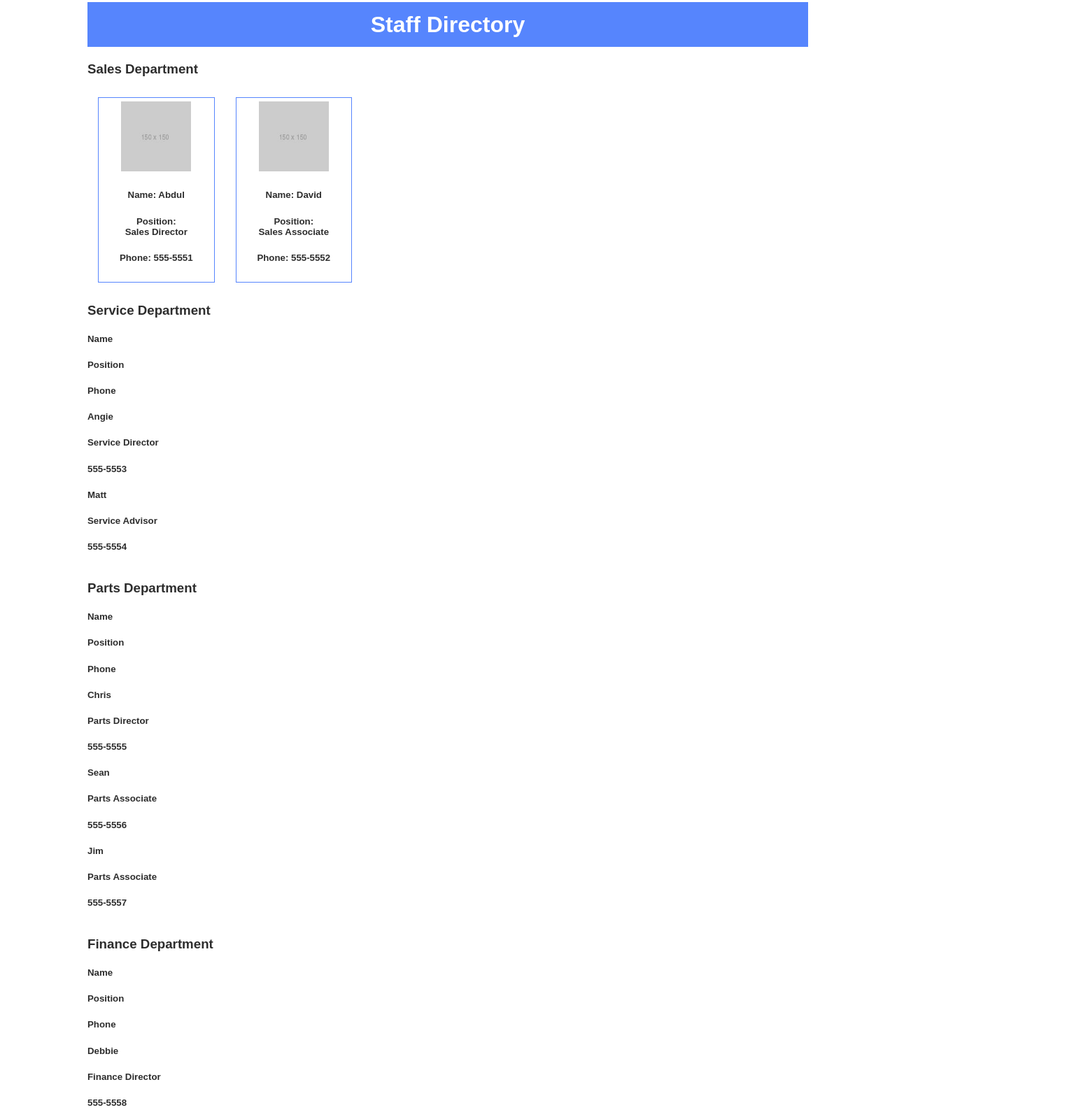
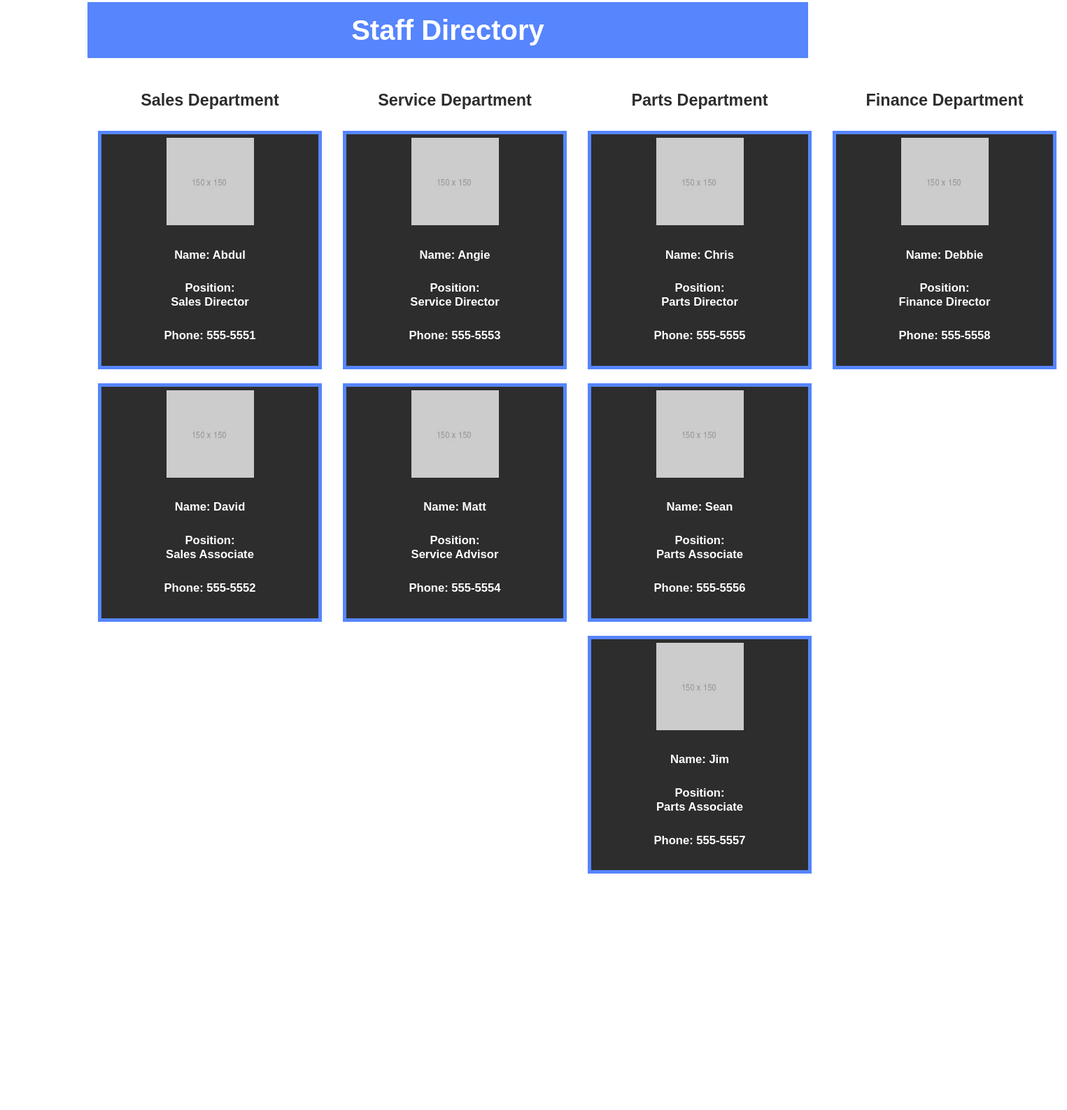
Before and after one commit to ggfalloon/staff-list, a plain HTML site: page staff_page.html in a window 1280 px wide. Shown: the part 47-1634 px from the top of the page at 70% size, 1525 px wide, since content can reach past the window. After the commit the page ends 1314 px from the top, so only its background shows below. Drawn offline with Linux system fonts and the light colour scheme.

Commit message:
styling columns, added flex item container

```diff
--- a/staff_page.html
+++ b/staff_page.html
@@ -4,7 +4,7 @@
 <head>
     <meta charset="UTF-8">
     <meta http-equiv="X-UA-Compatible" content="IE=edge">
-    <meta name="viewport" content="widh5=device-widh5, initial-scale=1.0">
+    <meta name="viewport" content="width=device-width, initial-scale=1.0">
     <link rel="stylesheet" href="styles.css">
     <title>Staff List</title>
 </head>
@@ -15,9 +15,11 @@
     </header>
 
     <main>
+
+        <div class="flex-container-main">
+
+            <div class="flex-container-item">
                 <h3>Sales Department</h3>
-
-        <div class="flex-container">
                 <div class="flex-item">
                     <img src="placeholder_1.jpeg">
                     <h5><strong>Name: </strong>Abdul</h5>
@@ -33,64 +35,60 @@
                 </div>
             </div>
 
-        <h3>Service Department</h3>
-        <table>
-            <tr>
-                <h5>Name</h5>
-                <h5>Position</h5>
-                <h5>Phone</h5>
-            </tr>
-            <tr>
-                <h5>Angie</h5>
-                <h5>Service Director</h5>
-                <h5>555-5553</h5>
-            </tr>
-            <tr>
-                <h5>Matt</h5>
-                <h5>Service Advisor</h5>
-                <h5>555-5554</h5>
-            </tr>
-        </table>
-
-        <h3>Parts Department</h3>
-        <table>
-            <tr>
-                <h5>Name</h5>
-                <h5>Position</h5>
-                <h5>Phone</h5>
-            </tr>
-            <tr>
-                <h5>Chris</h5>
-                <h5>Parts Director</h5>
-                <h5>555-5555</h5>
-            </tr>
-            <tr>
-                <h5>Sean</h5>
-                <h5>Parts Associate</h5>
-                <h5>555-5556</h5>
-            </tr>
-            <tr>
-                <h5>Jim</h5>
-                <h5>Parts Associate</h5>
-                <h5>555-5557</h5>
-            </tr>
-        </table>
-
-        <h3>Finance Department</h3>
-        <table>
-            <tr>
-                <h5>Name</h5>
-                <h5>Position</h5>
-                <h5>Phone</h5>
-            </tr>
-            <tr>
-                <h5>Debbie</h5>
-                <h5>Finance Director</h5>
-                <h5>555-5558</h5>
-            </tr>
-        </table>
 
 
+            <div class="flex-container-item">
+                <h3>Service Department</h3>
+                <div class="flex-item">
+                    <img src="placeholder_1.jpeg">
+                    <h5><strong>Name: </strong>Angie</h5>
+                    <h5><strong>Position: </strong><br />Service Director</h5>
+                    <h5><strong>Phone: </strong>555-5553</h5>
+                </div>
+
+                <div class="flex-item">
+                    <img src="placeholder_1.jpeg">
+                    <h5><strong>Name: </strong>Matt</h5>
+                    <h5><strong>Position: </strong><br />Service Advisor</h5>
+                    <h5><strong>Phone: </strong>555-5554</h5>
+                </div>
+            </div>
+
+            <div class="flex-container-item">
+                <h3>Parts Department</h3>
+                <div class="flex-item">
+                    <img src="placeholder_1.jpeg">
+                    <h5><strong>Name: </strong>Chris</h5>
+                    <h5><strong>Position: </strong><br />Parts Director</h5>
+                    <h5><strong>Phone: </strong>555-5555</h5>
+                </div>
+
+                <div class="flex-item">
+                    <img src="placeholder_1.jpeg">
+                    <h5><strong>Name: </strong>Sean</h5>
+                    <h5><strong>Position: </strong><br />Parts Associate</h5>
+                    <h5><strong>Phone: </strong>555-5556</h5>
+                </div>
+                <div class="flex-item">
+                    <img src="placeholder_1.jpeg">
+                    <h5><strong>Name: </strong>Jim</h5>
+                    <h5><strong>Position: </strong><br />Parts Associate</h5>
+                    <h5><strong>Phone: </strong>555-5557</h5>
+                </div>
+            </div>
+
+            <div class="flex-container-item">
+                <h3>Finance Department</h3>
+                <div class="flex-item">
+                    <img src="placeholder_1.jpeg">
+                    <h5><strong>Name: </strong>Debbie</h5>
+                    <h5><strong>Position: </strong><br />Finance Director</h5>
+                    <h5><strong>Phone: </strong>555-5558</h5>
+                </div>
+
+            </div>
+
+        </div>
     </main>
 
 </body>
--- a/styles.css
+++ b/styles.css
@@ -3,8 +3,9 @@ body {
     margin-left: 125px;
     margin-right: 125px;
     margin-top: 50px;
-    color: #2d2d2d;
+    color: white;
     font-family: Arial, Helvetica, sans-serif;
+    font-size: 20px;
 }
 
 h1 {
@@ -12,28 +13,49 @@ h1 {
     color: white;
 }
 
+h3 {
+    text-align: center;
+    color: #2d2d2d;
+    background-color: #ffffff;
+    padding: 20px;
+    margin: 0;
+}
+
 header {
     background-color: #5685fd;
     line-height: 2;
 }
 
-.flex-container {
+.flex-container-main {
     display: flex;
     flex-direction: row;
+    justify-content: space-around;
+    align-content: flex-start;
+    /* flex-wrap: wrap; */
+}
+
+.flex-container-item {
+    display: flex;
+    flex-direction: column;
     justify-content: flex-start;
-    flex-wrap: wrap;
+    align-content: flex-start;
+    /* border: 1px solid white; */
+
+    /* flex-wrap: wrap; */
 }
 
 .flex-item {
     align-content: center;
     justify-content: center;
-    border: 1px solid #5685fd;
+    border: 5px solid #5685fd;
+    background-color: #2d2d2d;
     text-align: center;
-    width: 15%;
+    width: 300px;
     padding: 5px;
     margin: 10px 15px 10px;
+
 }
 
 img {
-    height: 100px;
+    height: 125px;
 }
```
Lines whose indentation alone changed are shown as unchanged.
